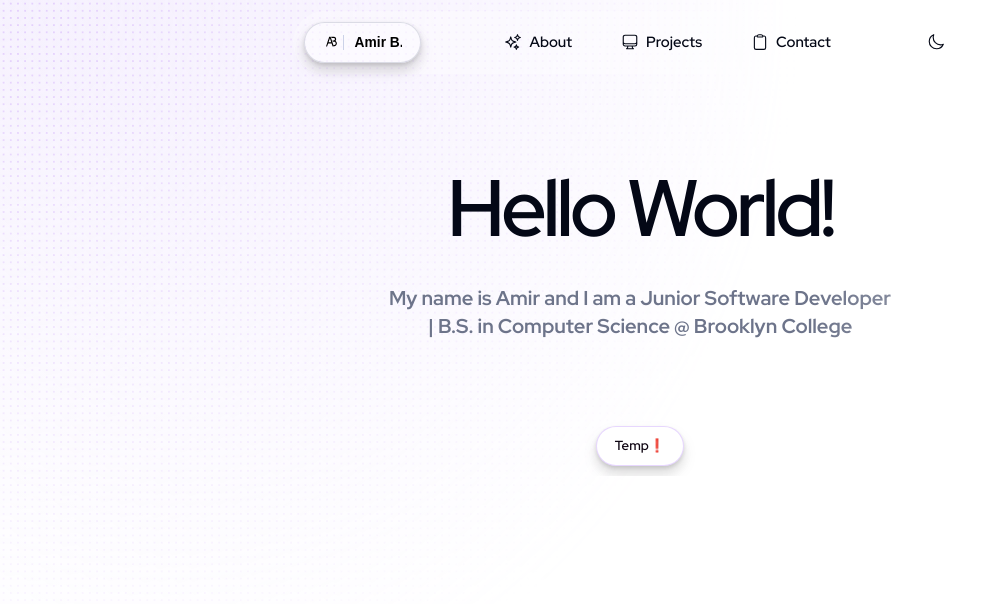
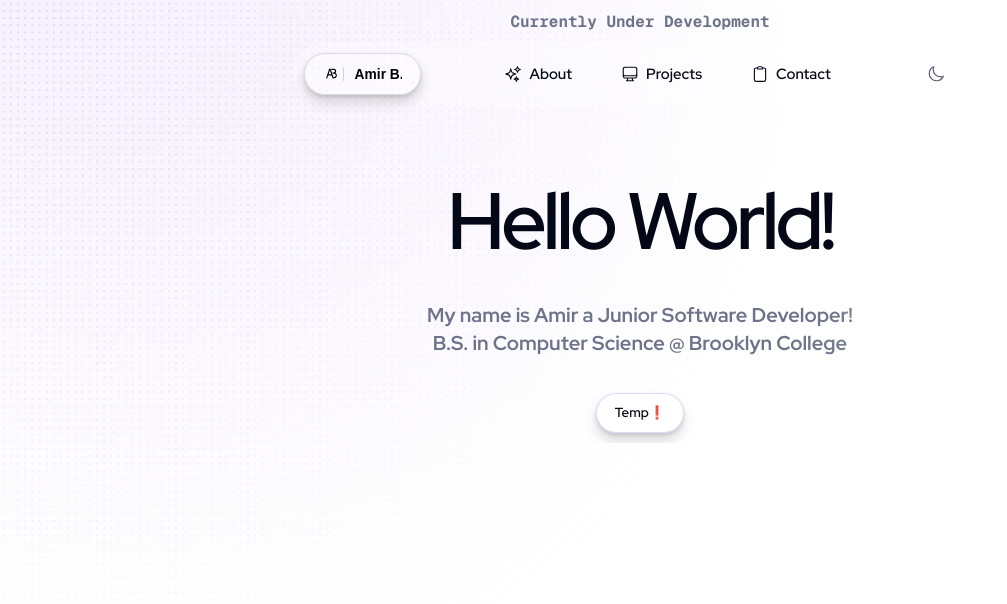
Before and after one commit to amirb2607/Official-Portfolio-Website, a Next.js app: page / in a window 1280 px wide. Shown: the top 604 px of the page, without its empty margins (0-1007 px from the left). Built offline with nearby package versions, Linux system fonts and the light colour scheme.

Commit message:
Fixed RepeatFX component, added className prop, made Hello World a RepeatFX.

```diff
--- a/src/app/components/DelayRepeatLetterFX.tsx
+++ b/src/app/components/DelayRepeatLetterFX.tsx
@@ -7,39 +7,45 @@ interface Props {
   text: string // Text to display
   delay?: number // Delay in milliseconds, defaults to 10000 (10 seconds)
   speed?: "fast" | "medium" | "slow"; //LetterFX speed props
+  className?: string;
 }
 
 export default function DelayRepeatLetterFX(props: Props) {
-  // 1) Use a ref to hold LetterFx’s internal eventHandler. Start as `null`.
   const handlerRef = useRef<(() => void) | null>(null);
-  const [toggle, setToggle] = useState(false);
+  const [active, setActive] = useState(false);
+  const intervalRef = useRef<ReturnType<typeof setInterval> | null>(null);
+  const timeoutRef = useRef<ReturnType<typeof setTimeout> | null>(null);
 
-  // 3) Flip `toggle` every {delay} or 10s
   useEffect(() => {
-    const id = setInterval(() => {
-      setToggle((prev) => !prev);
-    }, props.delay || 10_000); // Defaults to 10 seconds if no delay is provided
+    if (!active || !handlerRef.current) return;
 
-    return () => clearInterval(id);
-  }, []);
+    const delay = props.delay ?? 10_000;
 
-  // 4) Whenever `toggle` changes, call handlerRef.current (if non-null)
-  useEffect(() => {
-    if (handlerRef.current) {
-      handlerRef.current();
-    }
-  }, [toggle]);
+    timeoutRef.current = setTimeout(() => {
+      handlerRef.current?.();
+
+      intervalRef.current = setInterval(() => {
+        handlerRef.current?.();
+      }, delay);
+    }, delay);
+
+    return () => {
+      if (timeoutRef.current) clearTimeout(timeoutRef.current);
+      if (intervalRef.current) clearInterval(intervalRef.current);
+    };
+  }, [active, props.delay]);
 
   return (
     <LetterFx
       trigger="custom"
-      // LetterFx will invoke onTrigger with its internal eventHandler
       onTrigger={(eventHandler) => {
         handlerRef.current = eventHandler;
+        setActive(true);
       }}
-      speed={ props.speed || "medium"} //Defaults to medium if no speed is provided
+      speed={props.speed || "medium"}
+      className={props.className || undefined}
     >
-      { props.text } {/* Text to display, passed as children */}
+      {props.text}
     </LetterFx>
   );
 }
--- a/src/app/components/NavBar.tsx
+++ b/src/app/components/NavBar.tsx
@@ -15,7 +15,6 @@ export default function NavBar() {
       mobileDirection="column"
     >
       <Badge
-        textVariant="code-default-s"
         border="neutral-alpha-medium"
         background="overlay"
         vertical="center"
--- a/src/app/page.tsx
+++ b/src/app/page.tsx
@@ -1,4 +1,4 @@
-import { Column, Heading, Text, Badge, RevealFx} from "@/once-ui/components";
+import { Column, Text, Badge, RevealFx } from "@/once-ui/components";
 import NavBar from "@/app/components/NavBar";
 import DelayRepeatLetterFX from "./components/DelayRepeatLetterFX";
 
@@ -6,21 +6,30 @@ export default function Home() {
   return (
     <RevealFx speed="fast" delay={0.1} translateY={10}>
       <Column fillWidth center padding="xs">
+          <DelayRepeatLetterFX
+            text="Currently Under Development"
+            delay={7_500}
+            speed="slow"
+            className="neutral-on-background-weak font-code font-xl font-strong pb-xs" />
         <NavBar />
-          <Column maxWidth="s" horizontal="center" gap="l" align="center" marginTop="xl">
-              <Heading variant="display-strong-xl" marginTop="24">
-                Hello World!
-              </Heading>
-              <RevealFx speed="fast" delay={0.2} translateY={3}>
-                <Text variant="body-strong-xl" onBackground="neutral-weak" wrap="balance" marginBottom="16">
-                  My name is Amir and I am a Junior Software Developer | B.S. in Computer Science @ Brooklyn College
-                </Text>
-              </RevealFx>
-              <RevealFx speed="fast" delay={0.2} translateY={4} center>
-                <DelayRepeatLetterFX text="Currently Under Development" delay={7_000} speed="slow" />
-              </RevealFx>
-              <Badge id="badge-3" title="Temp❗" href="/temp"/>
-          </Column>
+        <Column center maxWidth="s" gap="l" marginTop="xl">
+          <DelayRepeatLetterFX
+            text="Hello World!"
+            delay={10_000}
+            speed="slow"
+            className="font-display font-xl font-strong py-4" />
+          <RevealFx speed="fast" delay={0.2} translateY={3}>
+            <Column fillWidth center>
+              <Text variant="body-strong-xl" onBackground="neutral-weak">
+                My name is Amir a Junior Software Developer!
+              </Text>
+              <Text variant="body-strong-xl" onBackground="neutral-weak">
+                B.S. in Computer Science @ Brooklyn College
+              </Text>
+            </Column>
+          </RevealFx>
+          <Badge id="temp" title="Temp❗" href="/temp"/>
+        </Column>
       </Column>
     </RevealFx>
   );
--- a/src/app/resources/once-ui.config.js
+++ b/src/app/resources/once-ui.config.js
@@ -99,7 +99,7 @@ const meta = {
 // default schema data
 const schema = {
   logo: "",
-  type: "Personal",
+  type: "website",
   name: "Amir B.",
   description: meta.home.description,
   email: "me@amirb.dev",
@@ -107,7 +107,6 @@ const schema = {
 
 // social links
 const social = {
-  twitter: "https://www.twitter.com/xD",
   linkedin: "https://www.linkedin.com/in/amir-bad/",
   discord: "https://discord.com/users/216198697178890240",
 };
--- a/src/once-ui/components/ThemeSwitcher.tsx
+++ b/src/once-ui/components/ThemeSwitcher.tsx
@@ -15,7 +15,7 @@ const ThemeSwitcher = forwardRef<HTMLDivElement, {}>((_, ref) => {
     <IconButton
       size="l"
       icon={isDark ? "light" : "dark"}
-      variant="tertiary"
+      variant="ghost"
       onClick={toggleTheme}
       aria-label={isDark ? "Switch to light mode" : "Switch to dark mode"}
     />
```
Also changed, not shown: package.json (+18 -17 lines), 1 other file (tests, documents, lock files or other folders).
